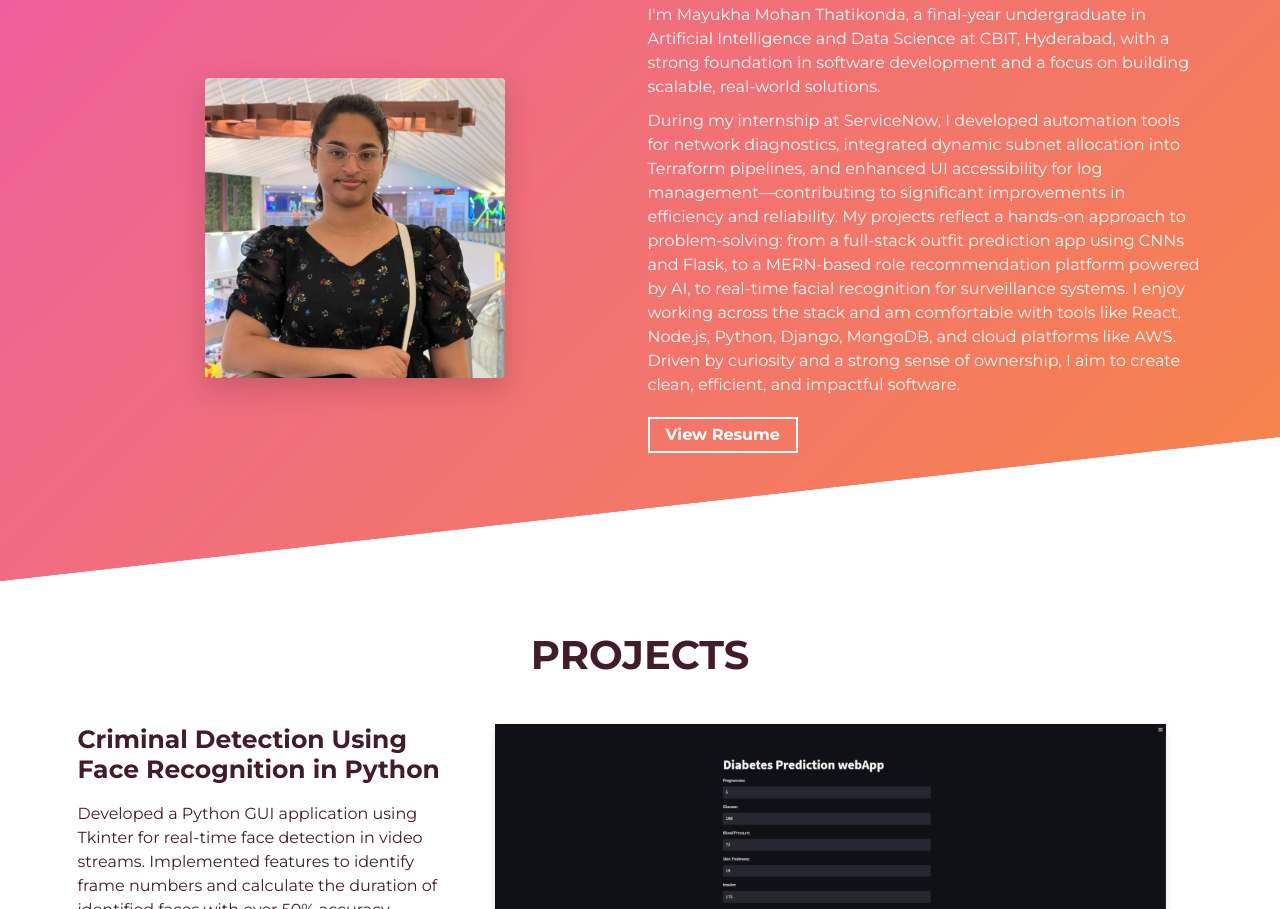
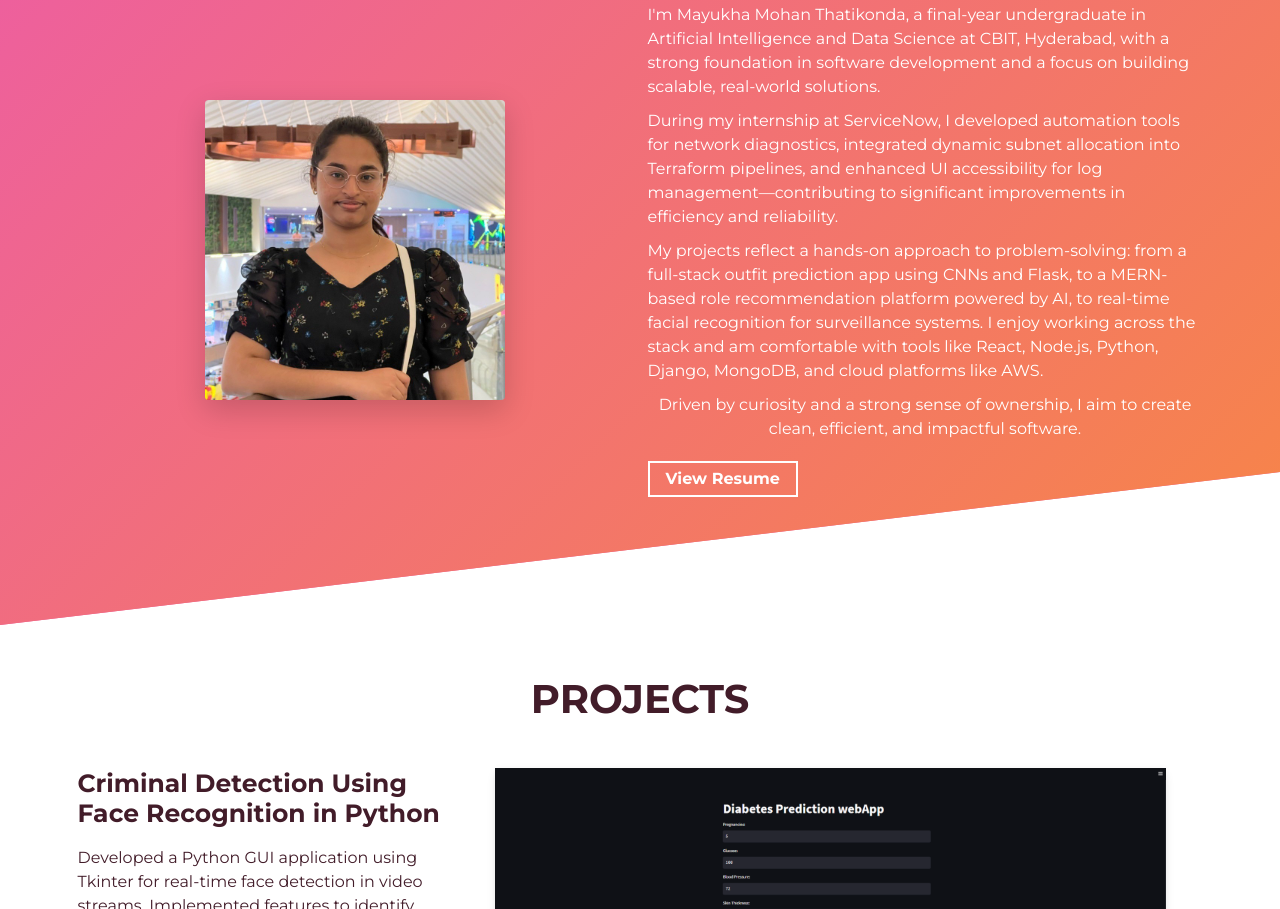
Before and after one commit to micah03/Portfolio_Dev, a website built with Parcel: page src/index.html in a window 1280 px wide. Shown: the part 940-1849 px from the top of the page. Built offline with nearby package versions, Linux system fonts and the light colour scheme.

Commit message:
Update index.html

```diff
--- a/src/index.html
+++ b/src/index.html
@@ -81,7 +81,11 @@
               </p>
               <p class="about-wrapper__info-text">
                 During my internship at ServiceNow, I developed automation tools for network diagnostics, integrated dynamic subnet allocation into Terraform pipelines, and enhanced UI accessibility for log management—contributing to significant improvements in efficiency and reliability.
+              </p>
+              <p class="about-wrapper__info-text">
                 My projects reflect a hands-on approach to problem-solving: from a full-stack outfit prediction app using CNNs and Flask, to a MERN-based role recommendation platform powered by AI, to real-time facial recognition for surveillance systems. I enjoy working across the stack and am comfortable with tools like React, Node.js, Python, Django, MongoDB, and cloud platforms like AWS.
+              </p>
+              <p class"about-wrapper__info-text">
                 Driven by curiosity and a strong sense of ownership, I aim to create clean, efficient, and impactful software.
               </p>
               <span class="d-flex mt-3">
```
